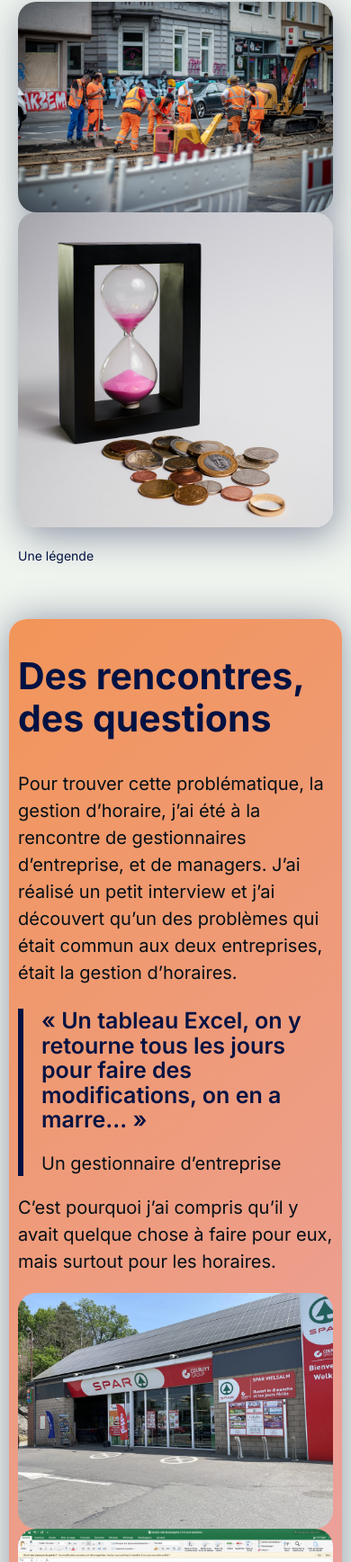
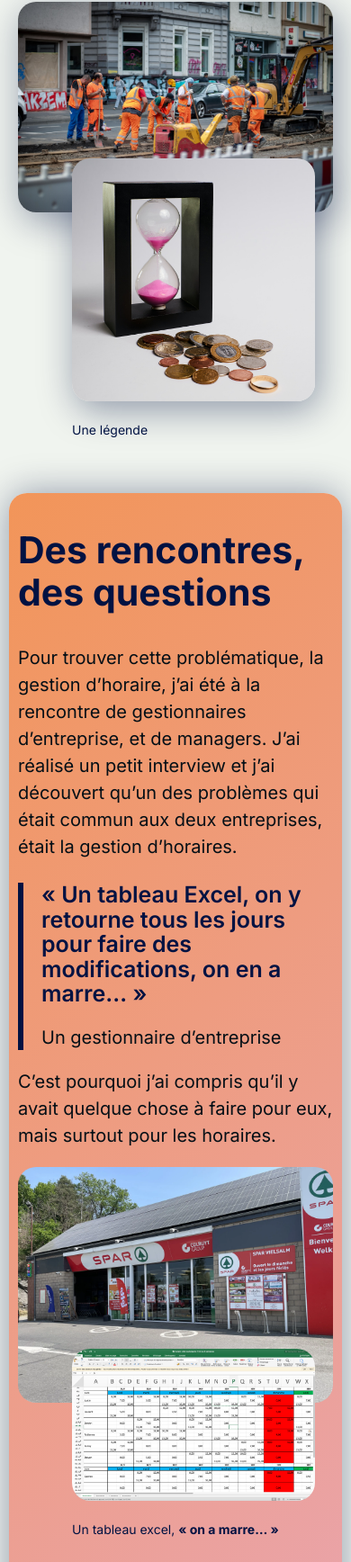
Before and after one commit to justinjwebmaster/tfa-ourly, a website: page src/index.html in a window 390 px wide. Shown: the part 1239-2975 px from the top of the page at 90% size. Drawn offline with nearby package versions, Linux system fonts and the light colour scheme; files that its build step writes are made by us from their sources.

Commit message:
Responsive des images qui se supperpose

```diff
--- a/src/index.html
+++ b/src/index.html
@@ -48,9 +48,9 @@
           <p class="">Le temps, c'est de l'argent. Et en entreprise, chaque minute compte. Mais comment optimiser son temps de travail quand on passe des heures à gérer les horaires de ses employés ? C'est la problématique à laquelle j'ai décidé de m’attaquer dans le cadre de mon TFA.</p>
         </div>
           <img class="img g6to10" src="assets/images/teams.jpg" alt="" >
-        <div class="g11to12">
-          <img class="img g11to12" src="assets/images/timeIsMoney.jpg" alt="">
-          <p class="legend g11to12">Une légende</p>
+        <div class="g11to12 smartSup">
+          <img class="img" src="assets/images/timeIsMoney.jpg" alt="">
+          <p class="legend">Une légende</p>
         </div>
       </div>
     </section>
@@ -71,7 +71,7 @@
           <p class="">C’est pourquoi j’ai compris qu’il y avait quelque chose à faire pour eux, mais surtout pour les horaires.</p>
         </div>
         <img class="img g6to10" src="assets/images/spar.webp" alt="">
-        <div class="g11to12">
+        <div class="g11to12 smartSup">
           <img class="img g11to12" src="assets/images/excelHoraire.png" alt="">
           <p class="legend g11to12">Un tableau excel, <span class="bold">« on a marre… »</span></p>
         </div>
--- a/src/styles/components/_grid.scss
+++ b/src/styles/components/_grid.scss
@@ -103,7 +103,7 @@
     grid-column: 1 / -1;
   }
   .g11to12{
-    grid-column: 1 / -1;
+    grid-column: 2 / -1;
   }
   .g6to12{
     grid-column: 1 / -1;
@@ -118,4 +118,9 @@
     grid-column: 1 / -1;
   }
 
+  .smartSup{
+    margin-top: -60px;
+    margin-right: 20px;
+  }
+
 }
```
